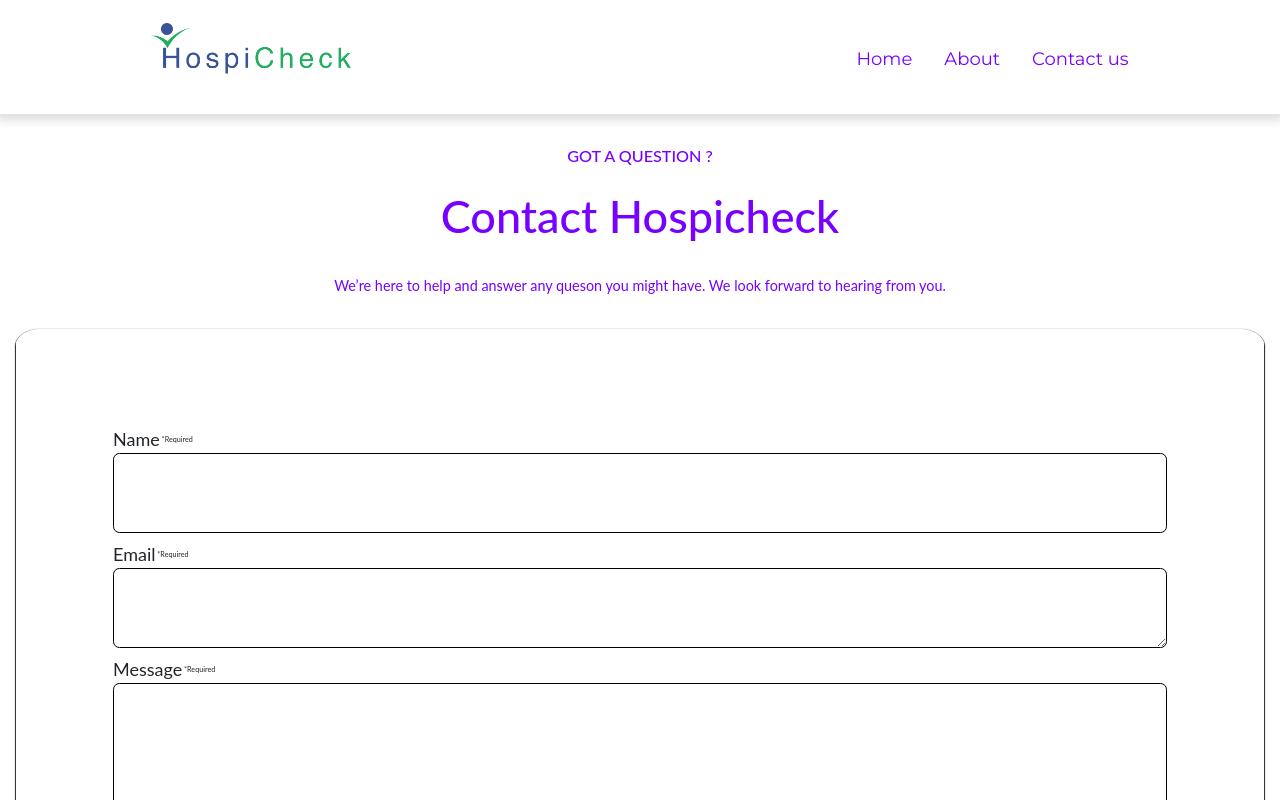
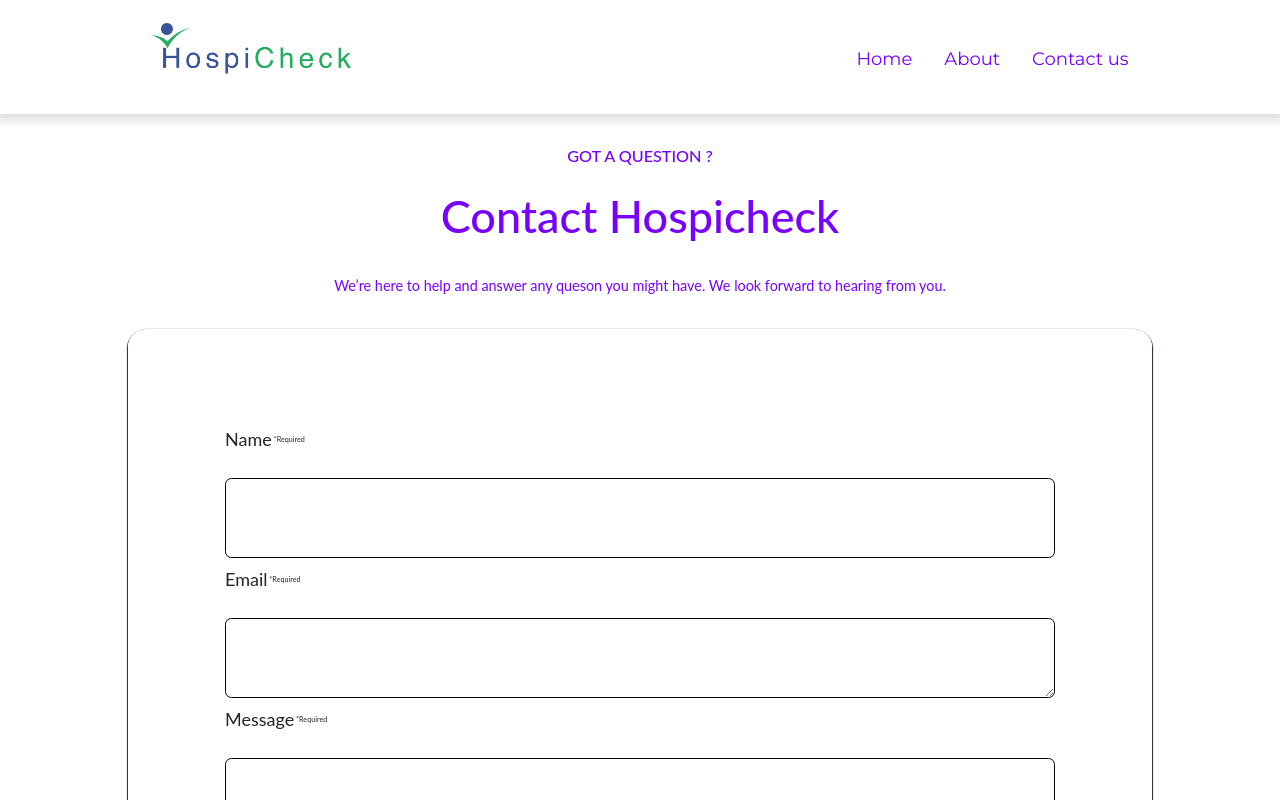
Before and after one commit to giriksoni0710/HospicheckWebApp, an Angular app: page /contact in a window 1280 px wide. Shown: the top 800 px of the page. Built offline with nearby package versions, Linux system fonts and the light colour scheme.

Commit message:
updated contact page

```diff
--- a/src/app/contact/contact.component.scss
+++ b/src/app/contact/contact.component.scss
@@ -24,7 +24,11 @@ label {
       font-size: .8em;
       margin-bottom: 20px;
   }
+input, textarea {
 
+margin-top: 3%;
+
+}
 input, .box {
 
 
@@ -150,7 +154,7 @@ margin: 2rem;
 
 form {
 
-margin: 1rem;
+
 
 padding: 4rem;
 
@@ -185,7 +189,6 @@ height: 30vh;
 @media only screen and (min-width: 950px){
   form {
 
-    margin: 1rem;
 
     padding: 6rem;
 
```
